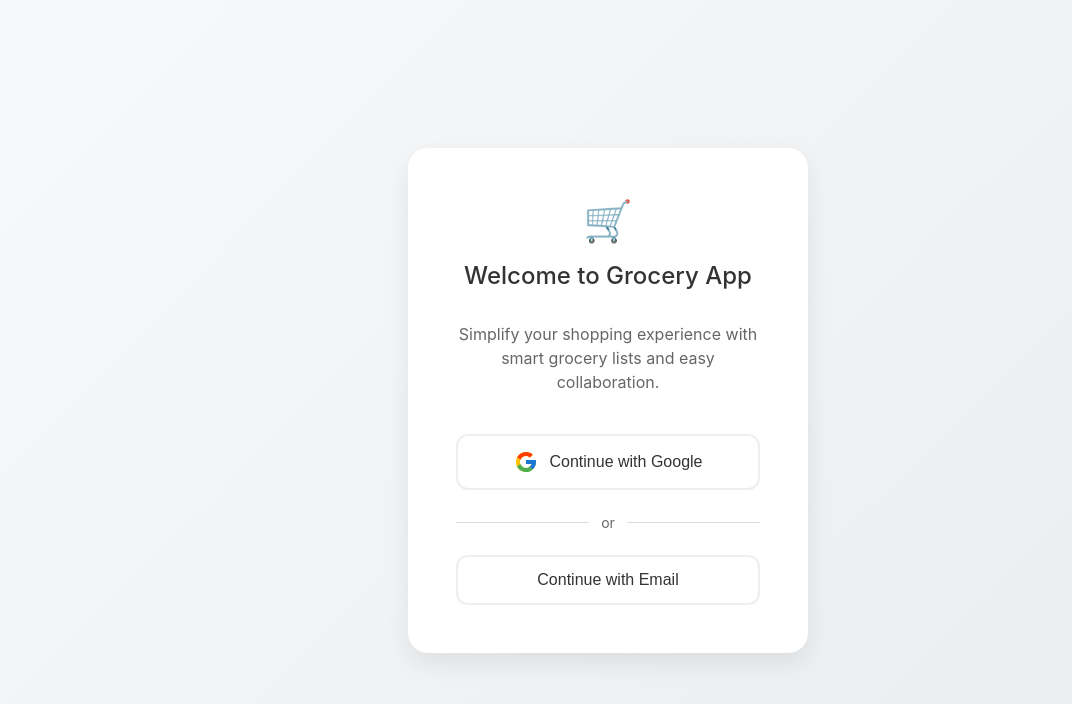
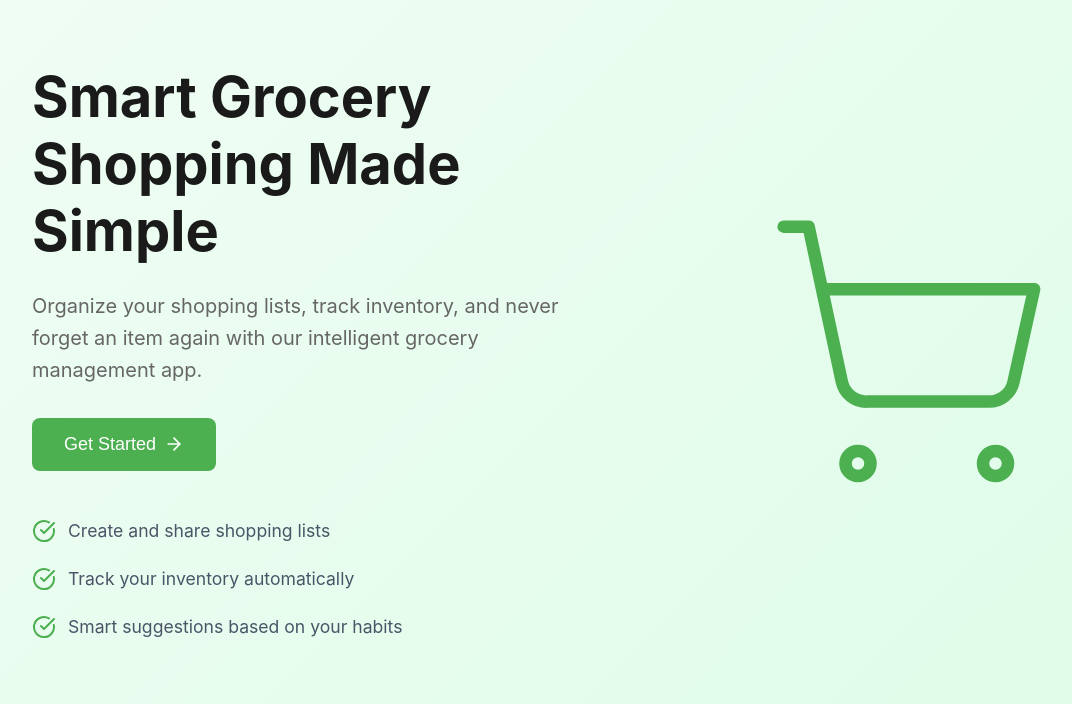
Before and after one commit to rahulsuvarna18/grocery-shoppingList-app, a React (Vite) app: page / in a window 1280 px wide. Before the commit this address led to /login. Shown: the top 704 px of the page, without its empty margins (32-1104 px from the left). Built offline with nearby package versions, Linux system fonts and the light colour scheme.

Commit message:
landing page as the base route

```diff
--- /dev/null
+++ b/src/pages/Landing.tsx
@@ -0,0 +1,111 @@
+import styled from "styled-components";
+import { ShoppingCart, ArrowRight, CheckCircle } from "lucide-react";
+import { Button } from "../ui/Button";
+import { useNavigate } from "react-router-dom";
+
+const Container = styled.div`
+  min-height: 100vh;
+  background: linear-gradient(135deg, #f0fdf4 0%, #dcfce7 100%);
+`;
+
+const Content = styled.div`
+  max-width: 1200px;
+  margin: 0 auto;
+  padding: 32px 24px;
+  display: grid;
+  grid-template-columns: 1fr;
+  gap: 48px;
+  align-items: center;
+
+  @media (min-width: 768px) {
+    grid-template-columns: 1fr 1fr;
+    padding: 64px 24px;
+  }
+`;
+
+const HeroContent = styled.div`
+  text-align: center;
+
+  @media (min-width: 768px) {
+    text-align: left;
+  }
+`;
+
+const Title = styled.h1`
+  font-size: 2.5rem;
+  color: #1a1a1a;
+  margin-bottom: 24px;
+  line-height: 1.2;
+
+  @media (min-width: 768px) {
+    font-size: 3.5rem;
+  }
+`;
+
+const Subtitle = styled.p`
+  font-size: 1.25rem;
+  color: #666;
+  margin-bottom: 32px;
+  line-height: 1.6;
+`;
+
+const Features = styled.div`
+  margin-top: 48px;
+  display: grid;
+  gap: 24px;
+`;
+
+const Feature = styled.div`
+  display: flex;
+  align-items: center;
+  gap: 12px;
+  font-size: 1.1rem;
+  color: #4a5568;
+
+  svg {
+    color: #4caf50;
+  }
+`;
+
+const ImageContainer = styled.div`
+  display: flex;
+  justify-content: center;
+  align-items: center;
+`;
+
+export default function Landing() {
+  const navigate = useNavigate();
+
+  return (
+    <Container>
+      <Content>
+        <HeroContent>
+          <Title>Smart Grocery Shopping Made Simple</Title>
+          <Subtitle>Organize your shopping lists, track inventory, and never forget an item again with our intelligent grocery management app.</Subtitle>
+          <Button size="large" onClick={() => navigate("/login")}>
+            Get Started <ArrowRight size={20} />
+          </Button>
+
+          <Features>
+            <Feature>
+              <CheckCircle size={24} />
+              Create and share shopping lists
+            </Feature>
+            <Feature>
+              <CheckCircle size={24} />
+              Track your inventory automatically
+            </Feature>
+            <Feature>
+              <CheckCircle size={24} />
+              Smart suggestions based on your habits
+            </Feature>
+          </Features>
+        </HeroContent>
+
+        <ImageContainer>
+          <ShoppingCart size={300} color="#4caf50" strokeWidth={1} />
+        </ImageContainer>
+      </Content>
+    </Container>
+  );
+}
--- a/src/pages/Login.tsx
+++ b/src/pages/Login.tsx
@@ -7,25 +7,21 @@ import LoadingSpinner from "../ui/LoadingSpinner";
 import AuthForm from "../components/Auth/AuthForm";
 
 const LoginContainer = styled.div`
+  min-height: 100vh;
+  background: linear-gradient(135deg, #4caf50 0%, #a5d6a7 100%);
   display: flex;
-  flex-direction: column;
   align-items: center;
   justify-content: center;
-  height: 100vh;
-  background: linear-gradient(135deg, #f8f9fa 0%, #e9ecef 100%);
-  padding: 0;
-  overflow: hidden;
+  padding: 1rem;
 `;
 
 const LoginCard = styled.div`
   background: white;
-  padding: 3rem;
-  border-radius: 20px;
-  box-shadow: 0 10px 25px rgba(0, 0, 0, 0.08);
-  text-align: center;
-  max-width: 400px;
-  width: calc(100% - 40px);
-  margin: 20px;
+  padding: 2rem;
+  border-radius: 1.5rem;
+  box-shadow: 0 25px 50px -12px rgba(0, 0, 0, 0.25);
+  width: 100%;
+  max-width: 28rem;
   animation: fadeIn 0.5s ease-out;
 
   @keyframes fadeIn {
@@ -41,46 +37,46 @@ const LoginCard = styled.div`
 `;
 
 const Logo = styled.div`
-  font-size: 2.5rem;
-  font-weight: bold;
-  color: #4caf50;
-  margin-bottom: 1rem;
+  font-size: 2rem;
+  color: #9333ea;
+  margin-bottom: 0.5rem;
+  text-align: center;
 `;
 
 const Title = styled.h1`
-  color: #333;
-  margin-bottom: 2rem;
-  font-size: 1.5rem;
-  font-weight: 500;
+  color: #111827;
+  font-size: 1.875rem;
+  font-weight: 700;
+  text-align: center;
+  margin-bottom: 0.5rem;
 `;
 
 const Subtitle = styled.p`
-  color: #666;
-  margin-bottom: 2.5rem;
-  font-size: 1rem;
-  line-height: 1.5;
+  color: #4b5563;
+  text-align: center;
+  font-size: 0.875rem;
+  margin-bottom: 2rem;
 `;
 
 const GoogleButton = styled.button`
   display: flex;
   align-items: center;
   justify-content: center;
-  gap: 12px;
-  padding: 14px 32px;
+  gap: 0.5rem;
+  width: 100%;
+  padding: 0.75rem 1rem;
   background-color: white;
-  border: 2px solid #eee;
-  border-radius: 12px;
-  cursor: pointer;
-  font-size: 16px;
+  border: 1px solid #e5e7eb;
+  border-radius: 0.5rem;
+  font-size: 0.875rem;
   font-weight: 500;
-  color: #333;
-  width: 100%;
-  transition: all 0.3s ease;
+  color: #374151;
+  transition: all 0.2s ease;
 
   &:hover {
-    background-color: #f8f8f8;
+    background-color: #f9fafb;
     border-color: #4caf50;
-    transform: translateY(-2px);
+    transform: translateY(-1px);
     box-shadow: 0 4px 12px rgba(76, 175, 80, 0.1);
   }
 
@@ -90,24 +86,32 @@ const GoogleButton = styled.button`
 `;
 
 const GoogleIcon = styled.img`
-  width: 24px;
-  height: 24px;
+  width: 1.25rem;
+  height: 1.25rem;
 `;
 
 const OrDivider = styled.div`
-  display: flex;
-  align-items: center;
-  gap: 12px;
-  margin: 24px 0;
-  color: #666;
-  font-size: 14px;
+  position: relative;
+  margin: 1.5rem 0;
+  text-align: center;
 
-  &::before,
-  &::after {
+  &::before {
     content: "";
-    flex: 1;
+    position: absolute;
+    top: 50%;
+    left: 0;
+    right: 0;
     height: 1px;
-    background: #ddd;
+    background: #e5e7eb;
+  }
+
+  span {
+    position: relative;
+    background: white;
+    padding: 0 0.75rem;
+    color: #6b7280;
+    font-size: 0.75rem;
+    text-transform: uppercase;
   }
 `;
 
@@ -143,8 +147,8 @@ const Login = () => {
     <LoginContainer>
       <LoginCard>
         <Logo>🛒</Logo>
-        <Title>Welcome to Grocery App</Title>
-        <Subtitle>Simplify your shopping experience with smart grocery lists and easy collaboration.</Subtitle>
+        <Title>Welcome Back</Title>
+        <Subtitle>Sign in to your account to continue</Subtitle>
 
         {authMode === "google" ? (
           <>
@@ -152,13 +156,17 @@ const Login = () => {
               <GoogleIcon src="/google-icon.svg" alt="Google" />
               Continue with Google
             </GoogleButton>
-            <OrDivider>or</OrDivider>
+            <OrDivider>
+              <span>or continue with</span>
+            </OrDivider>
             <GoogleButton onClick={() => setAuthMode("email")}>Continue with Email</GoogleButton>
           </>
         ) : (
           <>
             <AuthForm />
-            <OrDivider>or</OrDivider>
+            <OrDivider>
+              <span>or</span>
+            </OrDivider>
             <GoogleButton onClick={() => setAuthMode("google")}>Back to Google Login</GoogleButton>
           </>
         )}
--- a/src/router.tsx
+++ b/src/router.tsx
@@ -1,6 +1,7 @@
 import { createBrowserRouter, Navigate } from "react-router-dom";
 import HomePage from "./pages/Home";
 import Login from "./pages/Login";
+import Landing from "./pages/Landing";
 import GroceryList from "./pages/GroceryList";
 import AppLayout from "./ui/AppLayout";
 import { useAuth } from "./context/AuthContext";
@@ -18,14 +19,31 @@ const ProtectedRoute = ({ children }: { children: React.ReactNode }) => {
   return <AppLayout>{children}</AppLayout>;
 };
 
+const PublicRoute = ({ children }: { children: React.ReactNode }) => {
+  const { user, loading } = useAuth();
+
+  if (loading) return null;
+  if (user) return <Navigate to="/home" replace />;
+
+  return <>{children}</>;
+};
+
 export const router = createBrowserRouter([
   {
     path: "/",
-    element: <Navigate to="/home" replace />,
+    element: (
+      <PublicRoute>
+        <Landing />
+      </PublicRoute>
+    ),
   },
   {
     path: "/login",
-    element: <Login />,
+    element: (
+      <PublicRoute>
+        <Login />
+      </PublicRoute>
+    ),
   },
   {
     path: "/home",
--- /dev/null
+++ b/src/ui/Button.tsx
@@ -0,0 +1,50 @@
+import styled from "styled-components";
+
+interface ButtonProps extends React.ButtonHTMLAttributes<HTMLButtonElement> {
+  variant?: "primary" | "secondary";
+  size?: "small" | "medium" | "large";
+  fullWidth?: boolean;
+  children: React.ReactNode;
+}
+
+const StyledButton = styled.button<ButtonProps>`
+  display: inline-flex;
+  align-items: center;
+  justify-content: center;
+  gap: 8px;
+  padding: ${(props) => {
+    switch (props.size) {
+      case "small":
+        return "8px 16px";
+      case "large":
+        return "16px 32px";
+      default:
+        return "12px 24px";
+    }
+  }};
+  width: ${(props) => (props.fullWidth ? "100%" : "auto")};
+  background-color: ${(props) => (props.variant === "secondary" ? "white" : "#4caf50")};
+  color: ${(props) => (props.variant === "secondary" ? "#4caf50" : "white")};
+  border: ${(props) => (props.variant === "secondary" ? "2px solid #4caf50" : "none")};
+  border-radius: 8px;
+  font-size: ${(props) => (props.size === "large" ? "18px" : "16px")};
+  font-weight: 500;
+  cursor: pointer;
+  transition: all 0.2s ease;
+
+  &:hover {
+    transform: translateY(-1px);
+    box-shadow: 0 4px 12px rgba(76, 175, 80, 0.15);
+    background-color: ${(props) => (props.variant === "secondary" ? "#f0fdf4" : "#45a049")};
+  }
+
+  &:disabled {
+    opacity: 0.6;
+    cursor: not-allowed;
+    transform: none;
+  }
+`;
+
+export const Button = ({ children, ...props }: ButtonProps) => {
+  return <StyledButton {...props}>{children}</StyledButton>;
+};
```
